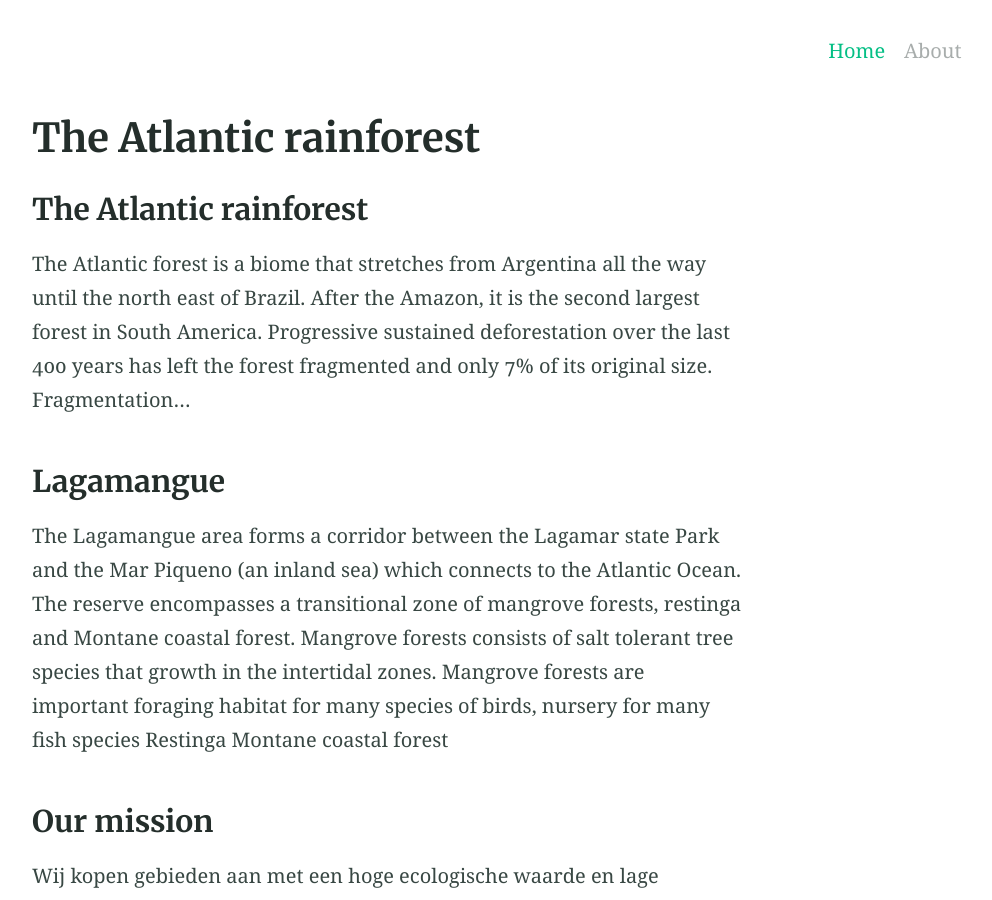
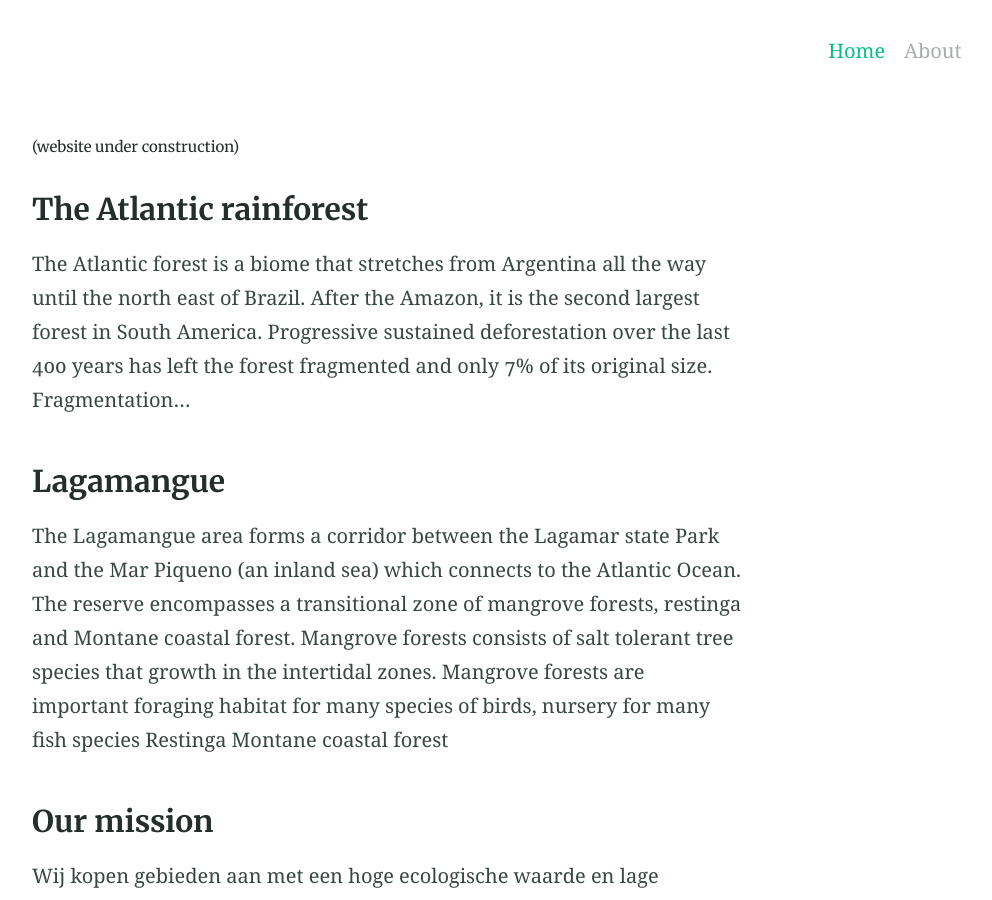
Before and after one commit to lagamangue/lagamangue.github.io, a Jekyll site: the page built from elements.md, in a window 1280 px wide and 900 px high. Shown: the whole window, without its empty margins (251-1243 px from the left). Built offline with Jekyll 4.4.1, drawn with Linux system fonts in a browser that asks for light colours; our own code applies the rules of GitHub Pages for plain Markdown files; part of the change alters nothing that is shown.

```diff
--- a/elements.md
+++ b/elements.md
@@ -1,7 +1,5 @@
 ---
 title: <small> (website under construction) </small>
-feature_text: | oi
-feature_image: "https://www.dropbox.com/s/o86dicfch73y4a6/teste2.jpg"
 ---
 
 
```
